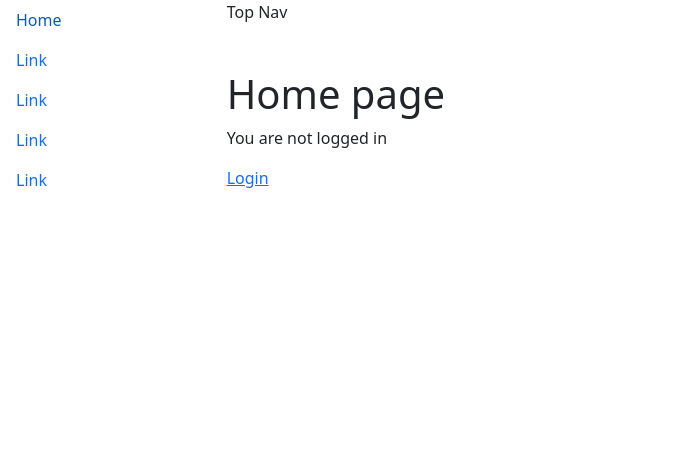
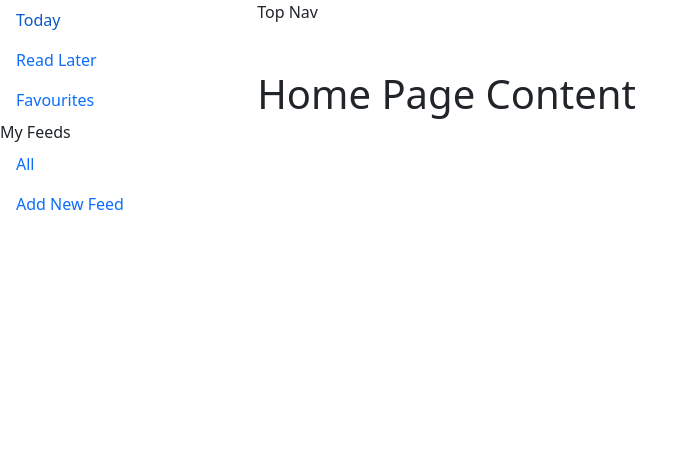
Before and after one commit to JordanTallon/unifeed_archived, a Django app: page / in a window 1280 px wide. Shown: the top 464 px of the page, without its empty margins (0-697 px from the left). Run offline with Django 5.2, Linux system fonts and the light colour scheme.

Commit message:
Add basic side-nav

```diff
--- a/project_files/templates/global/sidenav.html
+++ b/project_files/templates/global/sidenav.html
@@ -1,17 +1,22 @@
 <ul class="nav flex-column">
+    <!-- Link to the user's profile -->
     <li class="nav-item">
-        <a class="nav-link active" href="#">Home</a>
+        <a class="nav-link" href="{% url 'feed-list' %}">Today</a>
     </li>
     <li class="nav-item">
-        <a class="nav-link" href="#">Link</a>
+        <a class="nav-link" href="{% url 'feed-list' %}">Read Later</a>
     </li>
     <li class="nav-item">
-        <a class="nav-link" href="#">Link</a>
+        <a class="nav-link" href="{% url 'feed-list' %}">Favourites</a>
     </li>
     <li class="nav-item">
-        <a class="nav-link" href="#">Link</a>
+        <span class="navbar-text">My Feeds</span>
     </li>
     <li class="nav-item">
-        <a class="nav-link" href="#">Link</a>
+        <a class="nav-link" href="{% url 'feed-list' %}">All</a>
+    </li>
+    {% comment %}     List user folders here {% endcomment %}
+    <li class="nav-item">
+        <a class="nav-link" href="{% url 'create_folder' %}">Add New Feed</a>
     </li>
 </ul>
--- a/project_files/templates/unifeed/index.html
+++ b/project_files/templates/unifeed/index.html
@@ -4,17 +4,5 @@ Page Title
 {% endblock title %}
 
 {% block content %}
-  <h1>Home page</h1>
-  {% if user.is_authenticated %}
-    <p>You are logged in as {{ user.username }}</p>
-    <a href="{% url 'logout' %}">Logout</a>
-    <!-- Link to the user's profile -->
-    <a href="{% url 'profile' %}">View Profile</a>
-    <a href="{% url 'feed-list' %}">Rss Feed</a>
-    <a href="{% url 'create_folder' %}">Create Folder</a>
-  {% else %}
-    <p>You are not logged in</p>
-    <a href="{% url 'login' %}">Login</a>
-  {% endif %}
-
+  <h1>Home Page Content</h1>
 {% endblock content %}
```
